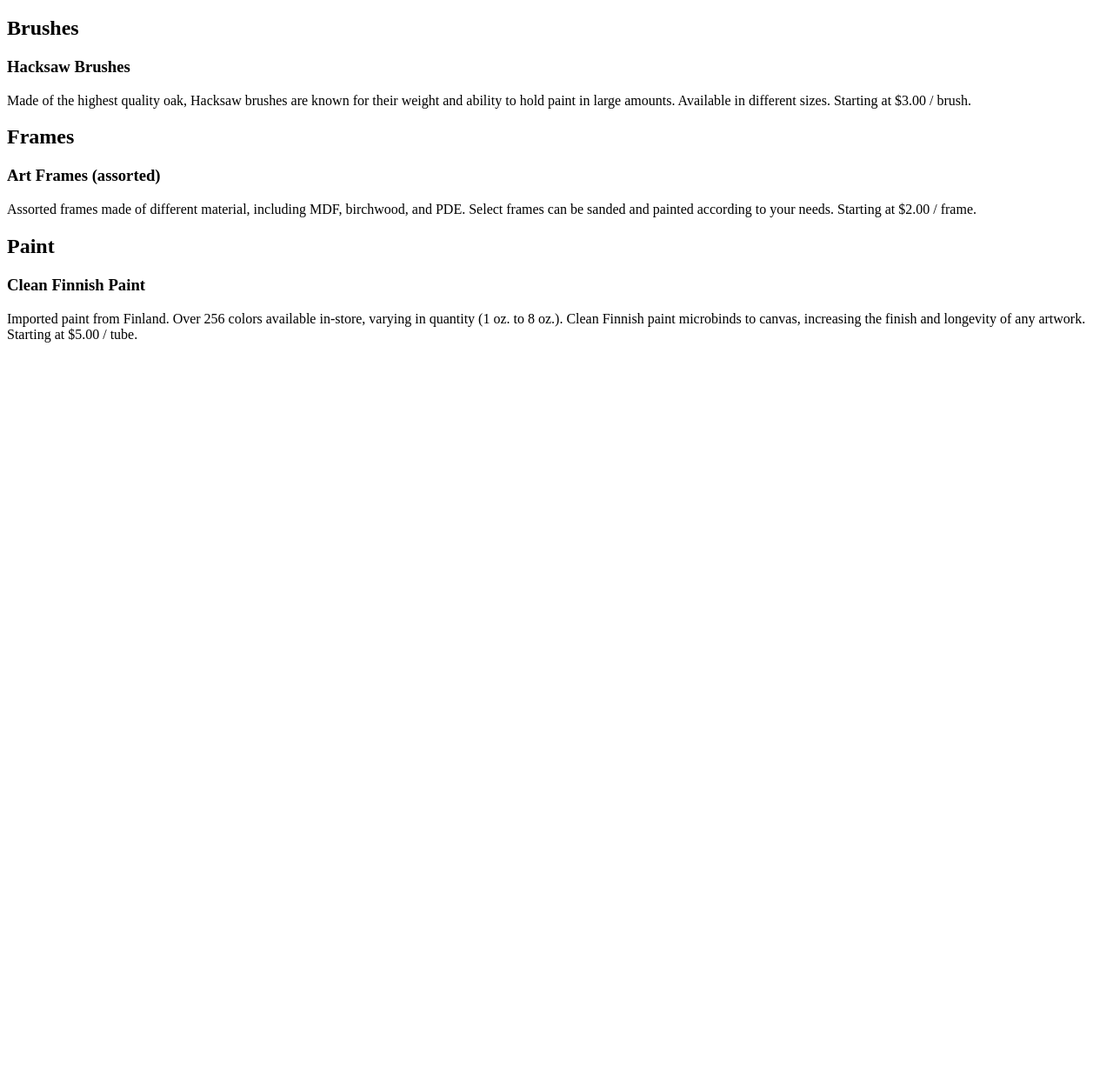
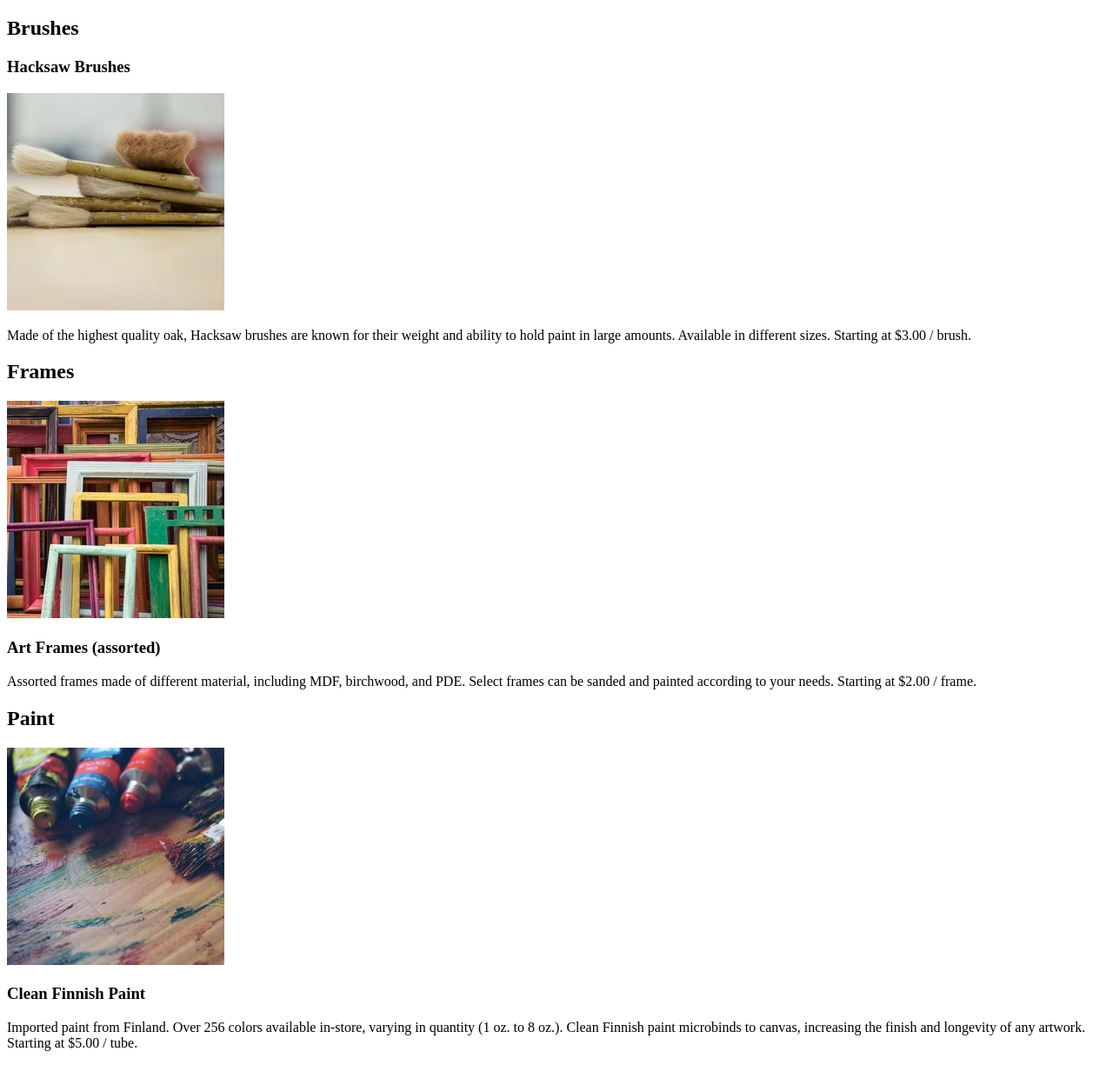
Before and after one commit to Ernesto-14/dasmoto-web, a plain HTML site: page index.html in a window 1280 px wide. Shown: the part 61-1286 px from the top of the page at 87% size. Before the commit the page ends 800 px from the top, so only its background shows below. Drawn offline with Linux system fonts and the light colour scheme.

Commit message:
Add images

```diff
--- a/index.html
+++ b/index.html
@@ -10,11 +10,14 @@
         <main>
             <h2 class="subtitles">Brushes</h2>
             <h3 class="type">Hacksaw Brushes</h3>
+            <img src="./hacksaw.webp" alt="Three clean brushes"/>
             <p>Made of the highest quality oak, Hacksaw brushes are known for their weight and ability to hold paint in large amounts. Available in different sizes. Starting at $3.00 / brush.</p>
             <h2 class="subtitles">Frames</h2>
+            <img src="./frames.webp" alt="Frames of different colors"/>
             <h3 class="type">Art Frames (assorted)</h3>
             <p>Assorted frames made of different material, including MDF, birchwood, and PDE. Select frames can be sanded and painted according to your needs. Starting at $2.00 / frame.</p>
             <h2 class="subtitles">Paint</h2>
+            <img src="./finnish.jpeg" alt="3 types of paints"/>
             <h3 class="type">Clean Finnish Paint</h3>
             <p>Imported paint from Finland. Over 256 colors available in-store, varying in quantity (1 oz. to 8 oz.). Clean Finnish paint microbinds to canvas, increasing the finish and longevity of any artwork. Starting at $5.00 / tube.</p>
         </main>
```
